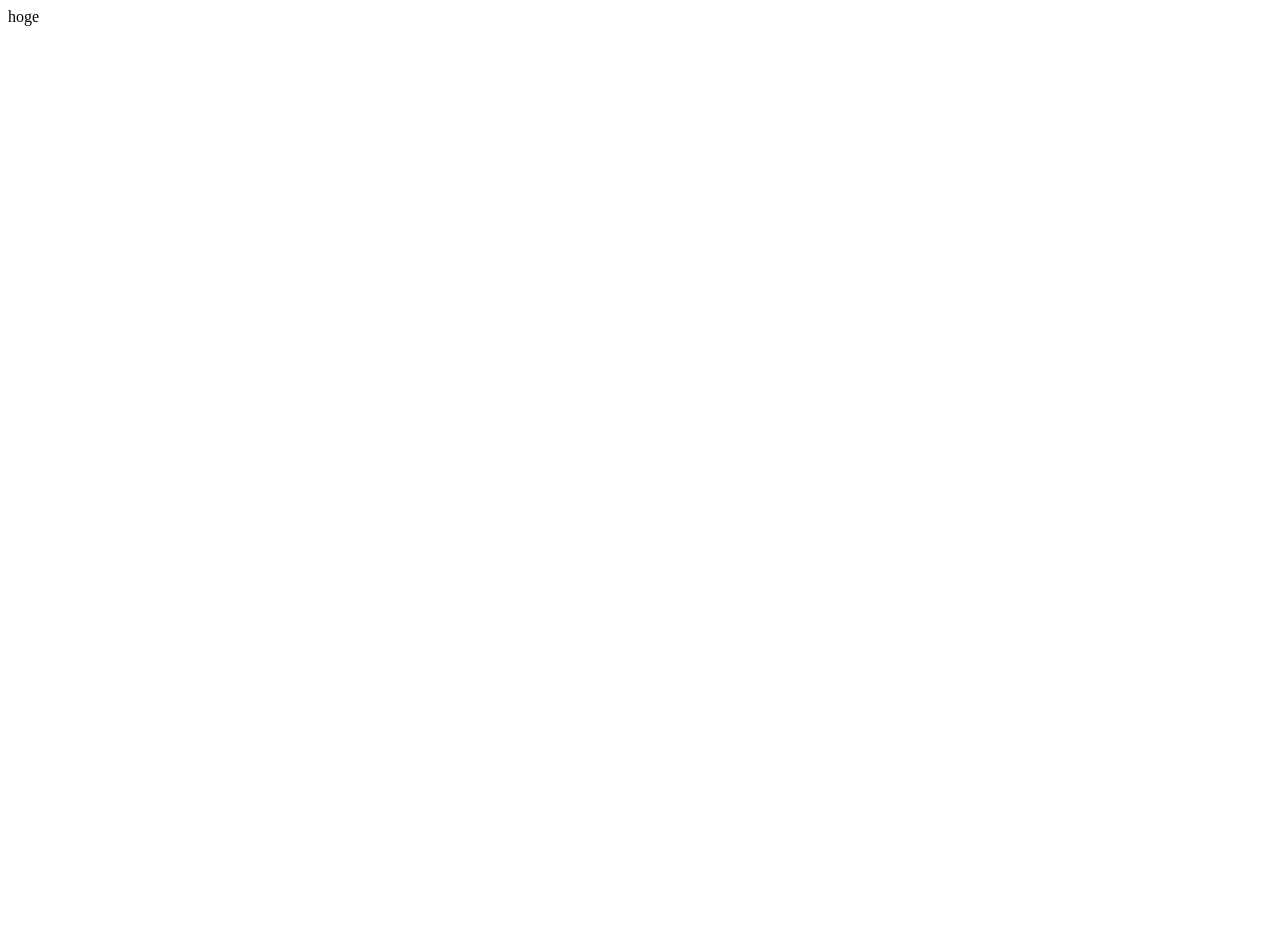
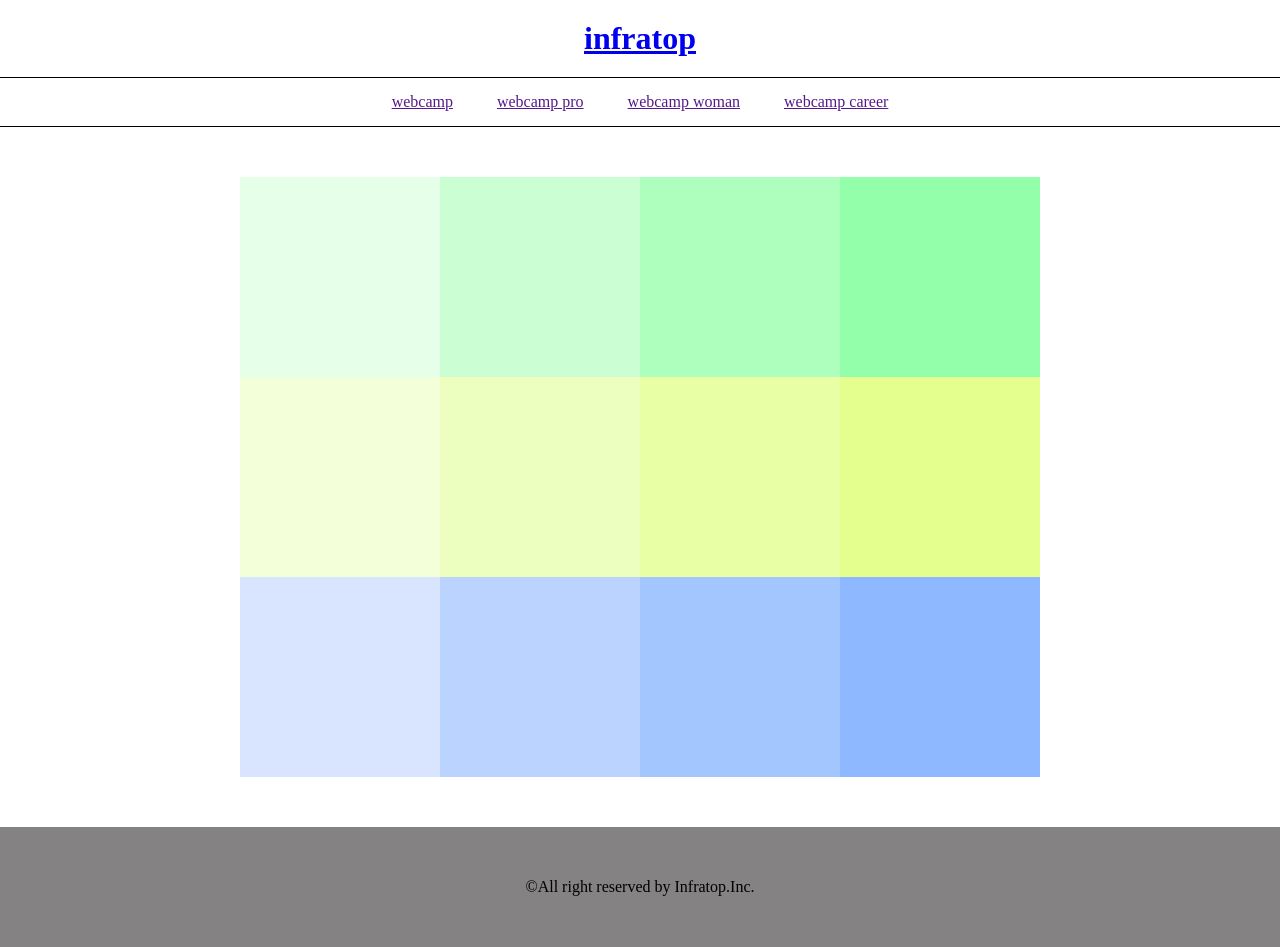
Before and after one commit to iwayuka/chapter, a plain HTML site: page chapter1-5/index.html in a window 1280 px wide. Before the commit the page ends 800 px from the top, so only its background shows below. Drawn offline with Linux system fonts and the light colour scheme.

Commit message:
[Finish] 1-5

```diff
--- a/chapter1-5/index.html
+++ b/chapter1-5/index.html
@@ -1 +1,60 @@
-hoge
+<!DOCTYPE html>
+<html lang="ja">
+    <meta charset="UTF-8" />
+    <title>演習5</title>
+    <link rel="stylesheet" href="style.css" />
+  </head>
+
+  <body>
+    <header>
+      <h1 class="heading">
+        <a href="index.html">infratop</a>
+      </h1>
+    </header>
+
+    <nav>
+      <ul class="navi-list">
+        <li class="nav-list-item">
+          <a href="">webcamp</a>
+        </li>
+        <li class="nav-list-item">
+          <a href="">webcamp pro</a>
+        </li>
+        <li class="nav-list-item">
+          <a href="">webcamp woman</a>
+        </li>
+        <li class="nav-list-item">
+          <a href="">webcamp career</a>
+        </li>
+      </ul>
+    </nav>
+
+    <main>
+      <div class="main-box">
+        <div class="main-box-item">
+          <div class="square1"></div>
+          <div class="square2"></div>
+          <div class="square3"></div>
+          <div class="square4"></div>
+       </div>
+       <div class="main-box-item">
+          <div class="square5"></div>
+          <div class="square6"></div>
+          <div class="square7"></div>
+          <div class="square8"></div>
+       </div>
+       <div class="main-box-item">
+          <div class="square9"></div>
+          <div class="square10"></div>
+          <div class="square11"></div>
+          <div class="square12"></div>
+       </div>
+     </div>
+    </main>
+
+    <footer>
+      <p class="footer-text">©︎All right reserved by Infratop.Inc.</p>
+    </footer>
+
+  </body>
+</html>
--- a/chapter1-5/style.css
+++ b/chapter1-5/style.css
@@ -1,2 +1,130 @@
-.hoge {
+* {
+  margin: 0;
+  padding: 0;
+  box-sizing: border-box;
 }
+
+header {
+  margin: 0 auto;
+  text-align: center;
+}
+
+header .heading {
+  margin: 20px 0;
+}
+
+nav {
+  padding: 15px 0;
+  width: 100%;
+  border: solid black;
+  border-top-width: 1px;
+  border-right-width: 0px;
+  border-bottom-width: 1px;
+  border-left-width: 0px;
+  display: flex;
+  justify-content: center;
+}
+
+.nav-list {
+  text-align: center;
+}
+
+.nav-list-item {
+  margin: 0 20px;
+  list-style: none;
+  display: inline-block;
+}
+
+.main-box {
+  width: 800px;
+  height: 600px;
+  margin: 50px auto;
+}
+
+.main-box-item {
+  display: flex;
+  justify-content: center;
+}
+
+.square1 {
+  width: 200px;
+  height: 200px;
+  background-color: #e6ffe9;
+}
+
+.square2 {
+  width: 200px;
+  height: 200px;
+  background-color: #cbffd3;
+}
+
+.square3 {
+  width: 200px;
+  height: 200px;
+  background-color: #aeffbd;
+}
+
+.square4 {
+  width: 200px;
+  height: 200px;
+  background-color: #93ffab;
+}
+
+.square5 {
+  width: 200px;
+  height: 200px;
+  background-color: #f3ffd8;
+}
+
+.square6 {
+  width: 200px;
+  height: 200px;
+  background-color: #edffbe;
+}
+
+.square7 {
+  width: 200px;
+  height: 200px;
+  background-color: #e9ffa5;
+}
+
+.square8 {
+  width: 200px;
+  height: 200px;
+  background-color: #e4ff8d;
+}
+
+.square9 {
+  width: 200px;
+  height: 200px;
+  background-color: #d9e5ff;
+}
+
+.square10 {
+  width: 200px;
+  height: 200px;
+  background-color: #bad3ff;
+}
+
+.square11 {
+  width: 200px;
+  height: 200px;
+  background-color: #a4c6ff;
+}
+
+.square12 {
+  width: 200px;
+  height: 200px;
+  background-color: #8eb8ff;
+}
+
+footer {
+  width: 100%;
+  height: 120px;
+  background-color: #848282;
+  text-align: center;
+}
+
+.footer-text {
+  line-height: 120px;
+}
```
